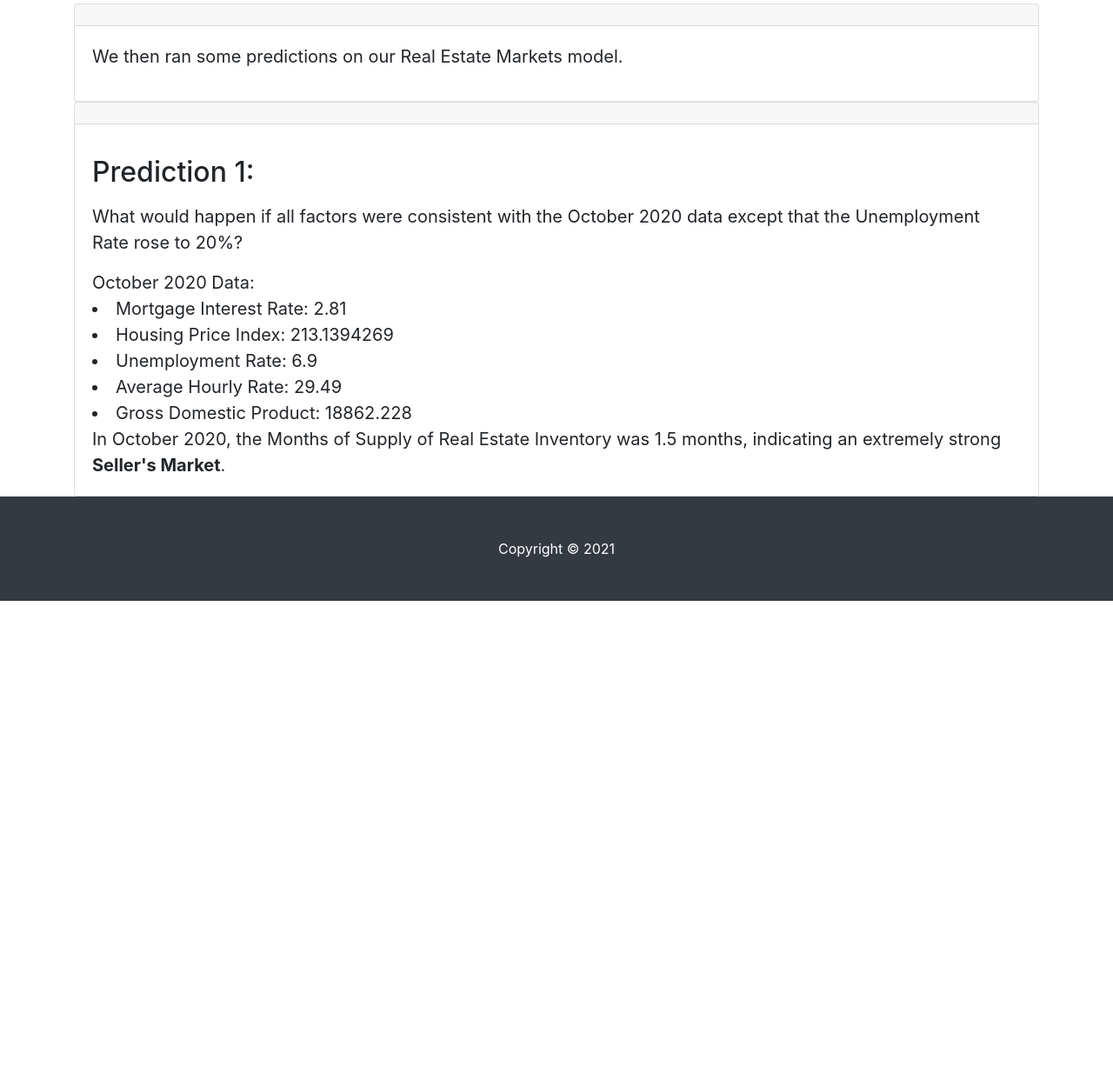
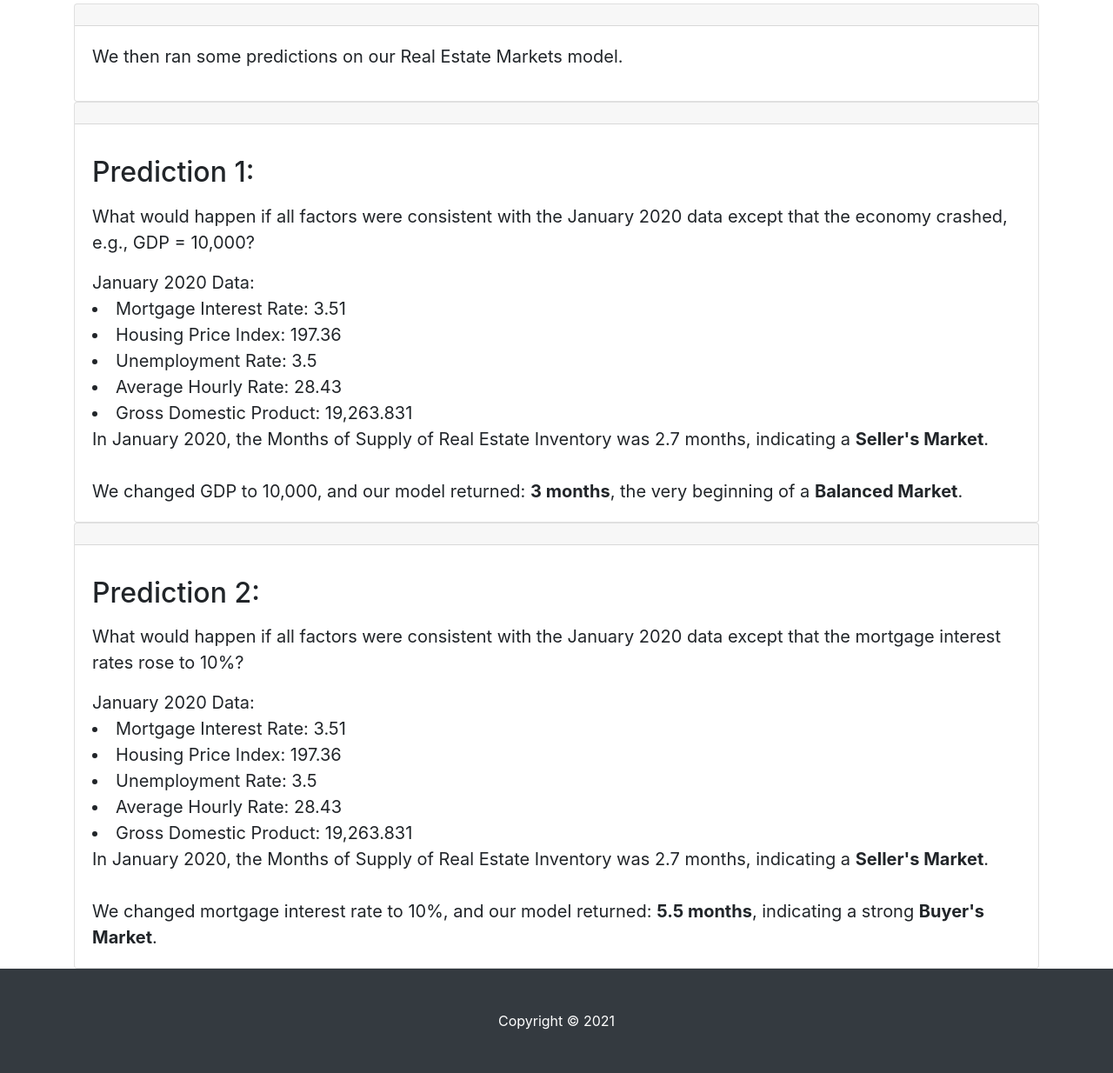
Before and after one commit to spinnakertech/Real-Estate-Markets, a Flask app: template templates/real-estate-predictions.html in a window 1280 px wide. Shown: the part 863-2097 px from the top of the page at 87% size. Before the commit the page ends 1554 px from the top, so only its background shows below. Run offline with Flask 2, Linux system fonts and the light colour scheme; the template is opened without the code that fills it, so the values that code supplies are empty; parts of the project's set-up code (start-up, migrations or seed data) failed here and were passed over; some libraries are stand-ins or nearby versions.

Commit message:
updated html

```diff
--- a/templates/real-estate-data-model.html
+++ b/templates/real-estate-data-model.html
@@ -141,7 +141,7 @@
           <div class="col-md-12 mb-5">
             <!-- Machine Learning Model  -->
             <div id="machine-learning-model"></div>
-
+            <img src="../data/datarealestate.PNG" alt="Real Estate Analtyics Data">
            </div>
        </div>
 
@@ -153,7 +153,7 @@
       <blockquote class="blockquote mb-0">
         <p>After we ran our model, we visualized the training and testing data.</p>
         <div class="col-lg-7">
-          <img src="../data/train-test-plot.png" alt="Real Estate Analtyics-Train/Test Plot">
+          <img src="../data/residualplot.PNG" alt="Real Estate Analtyics-Train/Test Plot">
         </div>
 
       </blockquote>
--- a/templates/real-estate-predictions.html
+++ b/templates/real-estate-predictions.html
@@ -130,15 +130,33 @@
       <div class="card-body">
         <blockquote class="blockquote mb-0">
           <p><h2>Prediction 1:</h2></p>
-          <p>What would happen if all factors were consistent with the October 2020 data except that the Unemployment Rate rose to 20%?</p>
-          October 2020 Data:
-          <li>Mortgage Interest Rate: 2.81</li>
-          <li>Housing Price Index: 213.1394269</li>
-          <li>Unemployment Rate: 6.9</li>
-          <li>Average Hourly Rate: 29.49</li>
-          <li>Gross Domestic Product:	18862.228</li>
-          In October 2020, the Months of Supply of Real Estate Inventory was 1.5 months, indicating an extremely strong <b>Seller's Market</b>.<br>
+          <p>What would happen if all factors were consistent with the January 2020 data except that the economy crashed, e.g., GDP = 10,000?</p>
+          January 2020 Data:
+          <li>Mortgage Interest Rate: 3.51</li>
+          <li>Housing Price Index: 197.36</li>
+          <li>Unemployment Rate: 3.5</li>
+          <li>Average Hourly Rate: 28.43</li>
+          <li>Gross Domestic Product:	19,263.831</li>
+          In January 2020, the Months of Supply of Real Estate Inventory was 2.7 months, indicating a <b>Seller's Market</b>.<br><br>
+          We changed GDP to 10,000, and our model returned: <b>3 months</b>, the very beginning of a <b>Balanced Market</b>.<br>
+        </blockquote>
+      </div>
+    </div>
 
+    <div class="card">
+      <div class="card-header"></div>
+      <div class="card-body">
+        <blockquote class="blockquote mb-0">
+          <p><h2>Prediction 2:</h2></p>
+          <p>What would happen if all factors were consistent with the January 2020 data except that the mortgage interest rates rose to 10%?</p>
+          January 2020 Data:
+          <li>Mortgage Interest Rate: 3.51</li>
+          <li>Housing Price Index: 197.36</li>
+          <li>Unemployment Rate: 3.5</li>
+          <li>Average Hourly Rate: 28.43</li>
+          <li>Gross Domestic Product:	19,263.831</li>
+          In January 2020, the Months of Supply of Real Estate Inventory was 2.7 months, indicating a <b>Seller's Market</b>.<br><br>
+          We changed mortgage interest rate to 10%, and our model returned: <b>5.5 months</b>, indicating a strong <b>Buyer's Market</b>.<br>
         </blockquote>
       </div>
     </div>
```
Also changed, not shown: Analysis/train-test-plot.jpg (added), data/datarealestate.PNG (added), data/residualplot.PNG (added), 1 other file.
